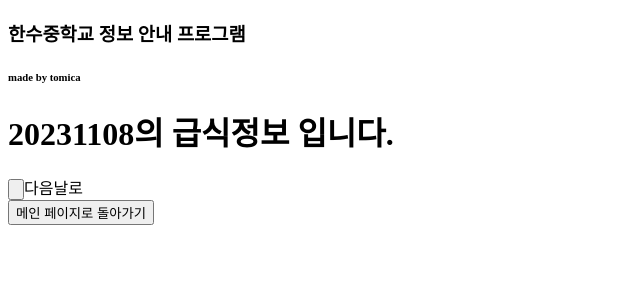
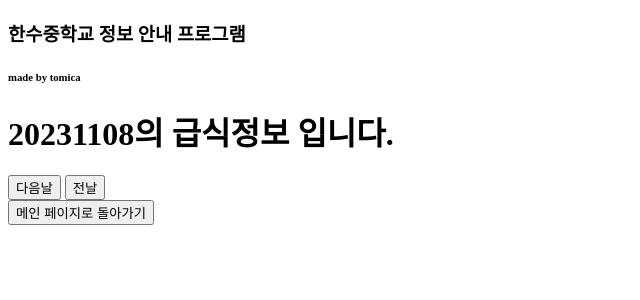
Before and after one commit to tomica09/hansumsinfo, a SvelteKit app: page /foodinfo in a window 1280 px wide. Shown: the top 300 px of the page, without its empty margins (0-640 px from the left). Built offline with nearby package versions, Linux system fonts and the light colour scheme; no server answers.

Commit message:
Update +page.svelte

```diff
--- a/src/routes/foodinfo/+page.svelte
+++ b/src/routes/foodinfo/+page.svelte
@@ -49,7 +49,8 @@
 {/if}
 
 <form>
-<input type="button">다음날로
+<input type="button" value="다음날">
+<input type="button" value="전날">
 </form>
 
 <a href="..">
```
